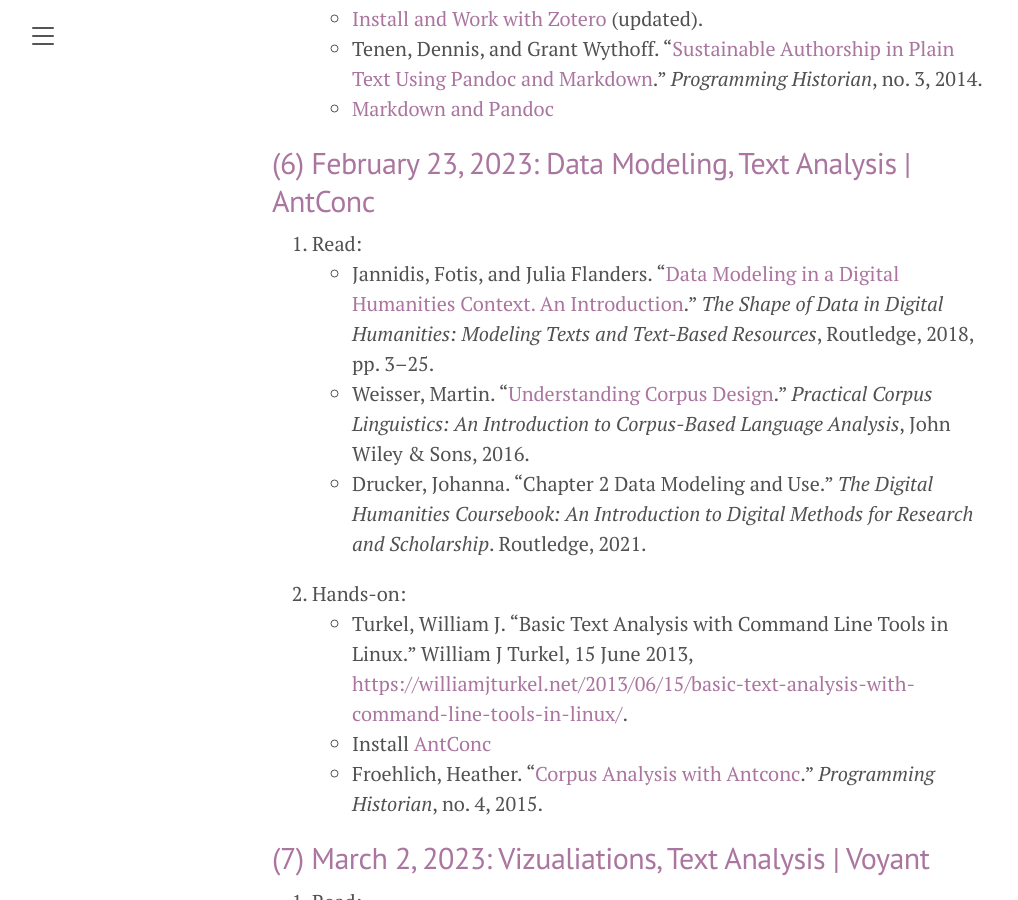
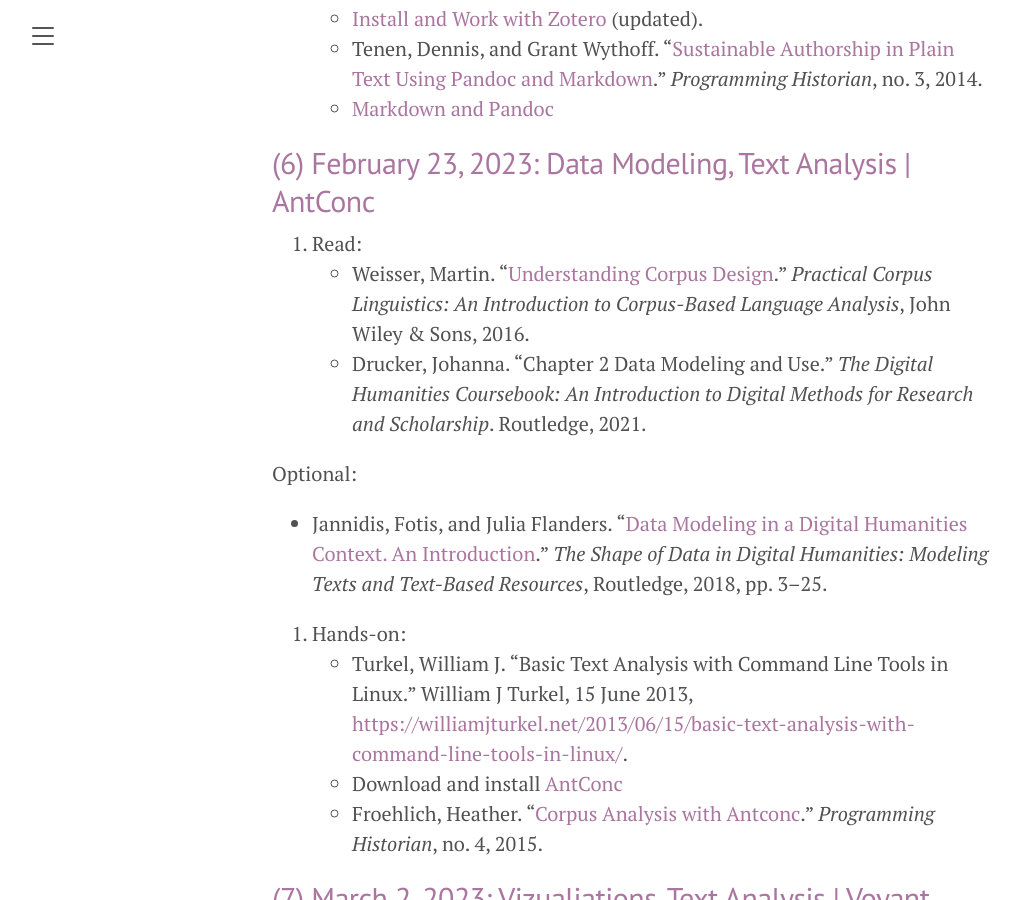
Before and after one commit to susannalles/DHPracticum_Spring23, a Jekyll site: the page built from schedule.md, in a window 1280 px wide and 900 px high, scrolled down 2497 px. Shown: the whole window, without its empty margins (8-1026 px from the left). Built offline with Jekyll 4.4.1, drawn with Linux system fonts in a browser that asks for light colours.

Commit message:
Update schedule.md

```diff
--- a/schedule.md
+++ b/schedule.md
@@ -71,13 +71,15 @@ For those of you taking Jekyll to the next level, you can follow:
 ## (6) February 23, 2023: Data Modeling, Text Analysis | AntConc
 
 1. Read:
-  - Jannidis, Fotis, and Julia Flanders. “[Data Modeling in a Digital Humanities Context. An Introduction](https://doi.org/10.4324/9781315552941).” *The Shape of Data in Digital Humanities: Modeling Texts and Text-Based Resources*, Routledge, 2018, pp. 3–25.
   - Weisser, Martin. “[Understanding Corpus Design](https://doi.org/10.1002/9781119180180).” *Practical Corpus Linguistics: An Introduction to Corpus-Based Language Analysis*, John Wiley & Sons, 2016.
   - Drucker, Johanna. "Chapter 2 Data Modeling and Use." *The Digital Humanities Coursebook: An Introduction to Digital Methods for Research and Scholarship*. Routledge, 2021.
 
+Optional:
+- Jannidis, Fotis, and Julia Flanders. “[Data Modeling in a Digital Humanities Context. An Introduction](https://doi.org/10.4324/9781315552941).” *The Shape of Data in Digital Humanities: Modeling Texts and Text-Based Resources*, Routledge, 2018, pp. 3–25.
+
 2. Hands-on:
   - Turkel, William J. “Basic Text Analysis with Command Line Tools in Linux.” William J Turkel, 15 June 2013, <https://williamjturkel.net/2013/06/15/basic-text-analysis-with-command-line-tools-in-linux/>.
-  - Install [AntConc](https://www.laurenceanthony.net/software/antconc/)
+  - Download and install [AntConc](https://www.laurenceanthony.net/software/antconc/)
   - Froehlich, Heather. “[Corpus Analysis with Antconc](https://programminghistorian.org/en/lessons/corpus-analysis-with-antconc).” *Programming Historian*, no. 4, 2015.
 
 
```
